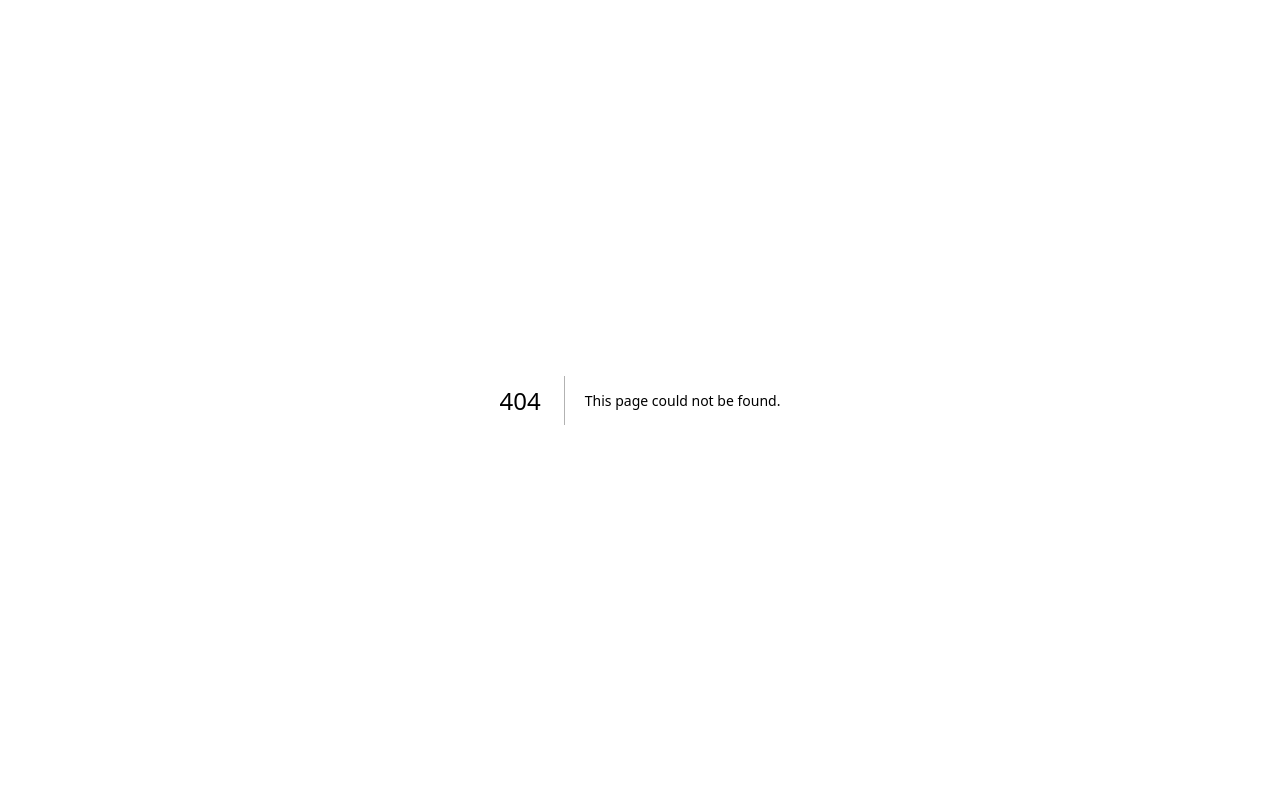
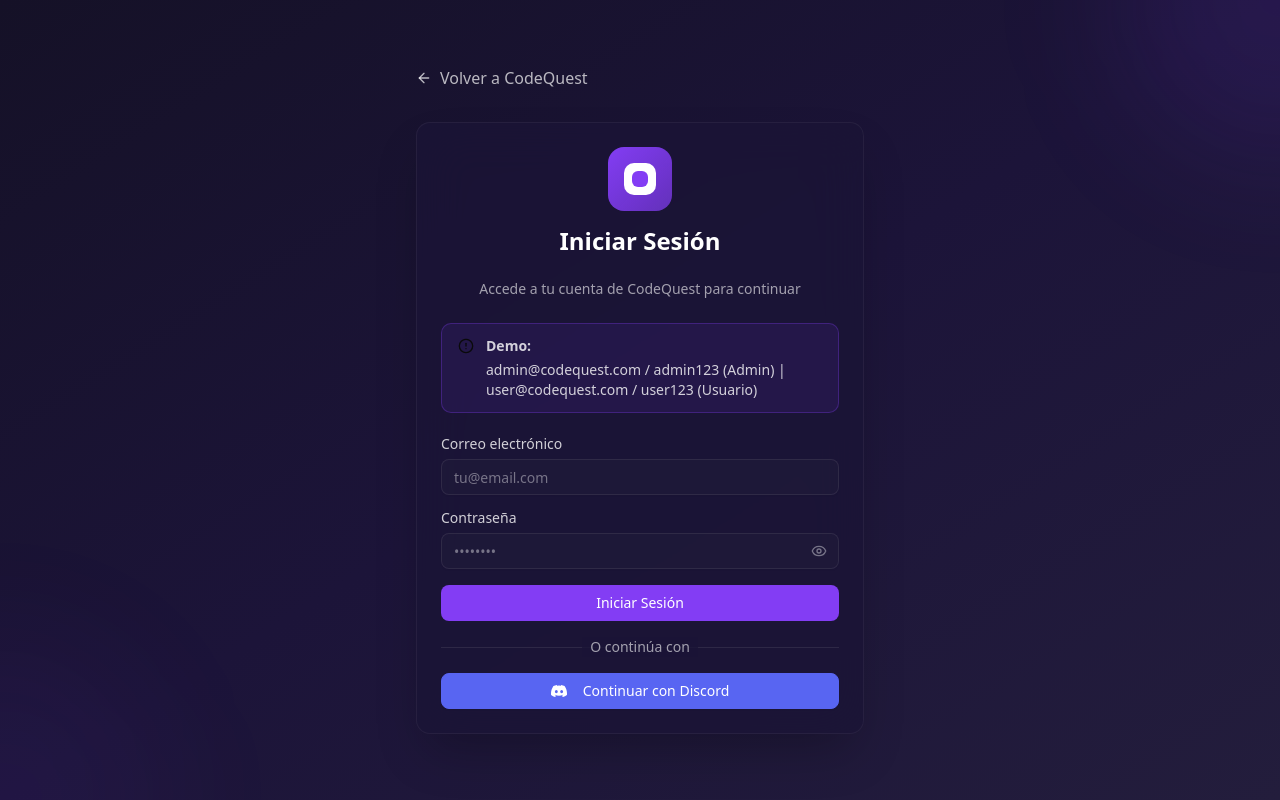
Before and after one commit to jhersON1/codeQuest-front, a Next.js app: page /login in a window 1280 px wide. Before the commit this address had no page. Built offline with nearby package versions, Linux system fonts and the light colour scheme.

Commit message:
feature(13-frontend-login-page): login page

```diff
--- /dev/null
+++ b/src/app/login/page.tsx
@@ -0,0 +1,145 @@
+"use client"
+
+import { Eye, EyeOff, ArrowLeft, AlertCircle } from "lucide-react"
+import Link from "next/link"
+import type React from "react"
+import { useState } from "react"
+
+import DiscordIcon from "@/components/icons/discord-icon"
+import { Alert, AlertDescription } from "@/components/ui/alert"
+import { Button } from "@/components/ui/button"
+import { Card, CardContent, CardDescription, CardHeader, CardTitle } from "@/components/ui/card"
+import { Input } from "@/components/ui/input"
+import { Label } from "@/components/ui/label"
+
+export default function LoginPage() {
+  const [showPassword, setShowPassword] = useState(false)
+
+  const handleSubmit = async (e: React.FormEvent) => {
+    e.preventDefault()
+    console.log("Iniciando sesión")
+  }
+
+  return (
+    <div className="flex min-h-screen items-center justify-center bg-gradient-to-br from-[#151127] via-[#1C1439] to-[#231D3C] p-4">
+      {/* Background decoration */}
+      <div className="absolute inset-0 overflow-hidden">
+        <div className="absolute -top-40 -right-40 h-80 w-80 rounded-full bg-[#833df4]/10 blur-3xl" />
+        <div className="absolute -bottom-40 -left-40 h-80 w-80 rounded-full bg-[#833df4]/5 blur-3xl" />
+      </div>
+
+      <div className="relative w-full max-w-md">
+        {/* Back button */}
+        <Link
+          href="/"
+          className="group mb-8 inline-flex items-center gap-2 text-white/70 transition-colors hover:text-white"
+        >
+          <ArrowLeft className="h-4 w-4 transition-transform group-hover:-translate-x-1" />
+          Volver a CodeQuest
+        </Link>
+
+        <Card className="border-[#423D56]/30 bg-[#1B1536]/80 shadow-2xl backdrop-blur-xl">
+          <CardHeader className="space-y-4 text-center">
+            <div className="mx-auto mb-2 flex h-16 w-16 items-center justify-center rounded-2xl bg-gradient-to-br from-[#833df4] to-[#833df4]/70">
+              <div className="flex h-8 w-8 items-center justify-center rounded-lg bg-white">
+                <div className="h-4 w-4 rounded-sm bg-[#833df4]" />
+              </div>
+            </div>
+            <CardTitle className="text-2xl font-bold text-white">Iniciar Sesión</CardTitle>
+            <CardDescription className="text-white/60">
+              Accede a tu cuenta de CodeQuest para continuar
+            </CardDescription>
+          </CardHeader>
+
+          <CardContent className="space-y-6">
+            {/* {error && (
+              <Alert className="border-red-500/30 bg-red-500/10 text-red-400">
+                <AlertCircle className="h-4 w-4" />
+                <AlertDescription>{error}</AlertDescription>
+              </Alert>
+            )} */}
+
+            <Alert className="border-[#833df4]/30 bg-[#833df4]/10">
+              <AlertCircle className="h-4 w-4 text-[#833df4]" />
+              <AlertDescription className="text-white/80">
+                <strong>Demo:</strong> admin@codequest.com / admin123 (Admin) | user@codequest.com /
+                user123 (Usuario)
+              </AlertDescription>
+            </Alert>
+
+            <form onSubmit={handleSubmit} className="space-y-4">
+              <div className="space-y-2">
+                <Label htmlFor="email" className="text-white/80">
+                  Correo electrónico
+                </Label>
+                <Input id="email" type="email" placeholder="tu@email.com" required />
+              </div>
+
+              <div className="space-y-2">
+                <Label htmlFor="password" className="text-white/80">
+                  Contraseña
+                </Label>
+                <div className="relative">
+                  <Input
+                    id="password"
+                    type={showPassword ? "text" : "password"}
+                    placeholder="••••••••"
+                    required
+                  />
+                  <button
+                    type="button"
+                    onClick={() => setShowPassword(!showPassword)}
+                    className="absolute top-1/2 right-3 -translate-y-1/2 text-white/40 transition-colors hover:text-white/60"
+                  >
+                    {showPassword ? <EyeOff className="h-4 w-4" /> : <Eye className="h-4 w-4" />}
+                  </button>
+                </div>
+              </div>
+
+              <Button
+                type="submit"
+                // disabled={isLoading}
+                className="w-full"
+              >
+                {/* {isLoading ? (
+                  <div className="flex items-center gap-2">
+                    <div className="h-4 w-4 animate-spin rounded-full border-2 border-white/30 border-t-white" />
+                    Iniciando sesión...
+                  </div>
+                ) : (
+                  "Iniciar Sesión"
+                )} */}
+                Iniciar Sesión
+              </Button>
+
+              <div className="space-y-4">
+                <div className="relative">
+                  <div className="absolute inset-0 flex items-center">
+                    <div className="w-full border-t border-[#423D56]/50" />
+                  </div>
+                  <div className="relative flex justify-center text-sm">
+                    <span className="bg-[#1B1536]/80 px-2 text-white/60">O continúa con</span>
+                  </div>
+                </div>
+
+                <div className="grid grid-cols-1 gap-3">
+                  <Button
+                    type="button"
+                    variant="outline"
+                    className="flex w-full items-center border-[#5865F2] bg-[#5865F2] py-3 font-medium text-white transition-all duration-200 hover:bg-[#5865F2]/90"
+                    onClick={() => {
+                      console.log("Iniciar sesión con Discord")
+                    }}
+                  >
+                    <DiscordIcon className="mr-2 h-5 w-5" />
+                    Continuar con Discord
+                  </Button>
+                </div>
+              </div>
+            </form>
+          </CardContent>
+        </Card>
+      </div>
+    </div>
+  )
+}
--- /dev/null
+++ b/src/components/icons/discord-icon.tsx
@@ -0,0 +1,11 @@
+import { type SVGIcon } from "@/model/types"
+
+const DiscordIcon: SVGIcon = ({ width = "32", height = "32", fill = "currentColor", ...props }) => {
+  return (
+    <svg height={height} width={width} viewBox="0 0 24 24" fill={fill} {...props}>
+      <path d="M20.317 4.37a19.791 19.791 0 0 0-4.885-1.515a.074.074 0 0 0-.079.037c-.21.375-.444.864-.608 1.25a18.27 18.27 0 0 0-5.487 0a12.64 12.64 0 0 0-.617-1.25a.077.077 0 0 0-.079-.037A19.736 19.736 0 0 0 3.677 4.37a.07.07 0 0 0-.032.027C.533 9.046-.32 13.58.099 18.057a.082.082 0 0 0 .031.057a19.9 19.9 0 0 0 5.993 3.03a.078.078 0 0 0 .084-.028a14.09 14.09 0 0 0 1.226-1.994a.076.076 0 0 0-.041-.106a13.107 13.107 0 0 1-1.872-.892a.077.077 0 0 1-.008-.128a10.2 10.2 0 0 0 .372-.292a.074.074 0 0 1 .077-.01c3.928 1.793 8.18 1.793 12.062 0a.074.074 0 0 1 .078.01c.12.098.246.198.373.292a.077.077 0 0 1-.006.127a12.299 12.299 0 0 1-1.873.892a.077.077 0 0 0-.041.107c.36.698.772 1.362 1.225 1.993a.076.076 0 0 0 .084.028a19.839 19.839 0 0 0 6.002-3.03a.077.077 0 0 0 .032-.054c.5-5.177-.838-9.674-3.549-13.66a.061.061 0 0 0-.031-.03zM8.02 15.33c-1.183 0-2.157-1.085-2.157-2.419c0-1.333.956-2.419 2.157-2.419c1.21 0 2.176 1.096 2.157 2.42c0 1.333-.956 2.418-2.157 2.418zm7.975 0c-1.183 0-2.157-1.085-2.157-2.419c0-1.333.955-2.419 2.157-2.419c1.21 0 2.176 1.096 2.157 2.42c0 1.333-.946 2.418-2.157 2.418z" />
+    </svg>
+  )
+}
+
+export default DiscordIcon
--- a/src/components/ui/button.tsx
+++ b/src/components/ui/button.tsx
@@ -9,7 +9,8 @@
   {
     variants: {
       variant: {
-        default: "bg-primary text-primary-foreground shadow-xs hover:bg-primary/90",
+        default:
+          "bg-vibrant-purple py-3 font-medium text-white transition-all duration-200 hover:bg-vibrant-purple/90 disabled:opacity-50",
         destructive:
           "bg-destructive text-white shadow-xs hover:bg-destructive/90 focus-visible:ring-destructive/20 dark:focus-visible:ring-destructive/40 dark:bg-destructive/60",
         outline:
--- /dev/null
+++ b/src/model/types.ts
@@ -0,0 +1,9 @@
+import { type HTMLAttributes } from "react"
+
+export type SVGIcon = React.FC<
+  HTMLAttributes<SVGElement> & {
+    width?: number | string
+    height?: number | string
+    fill?: string
+  }
+>
```
